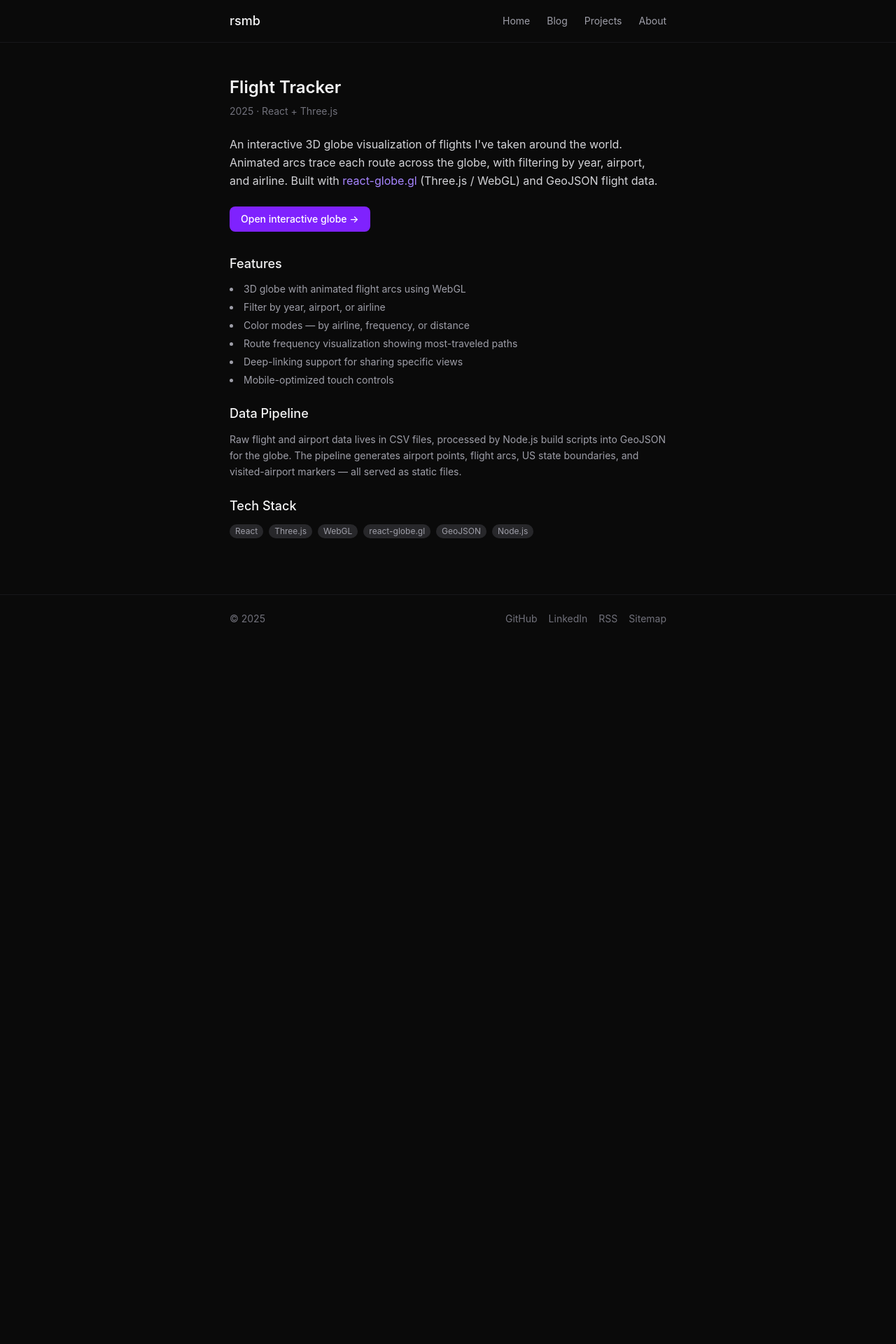
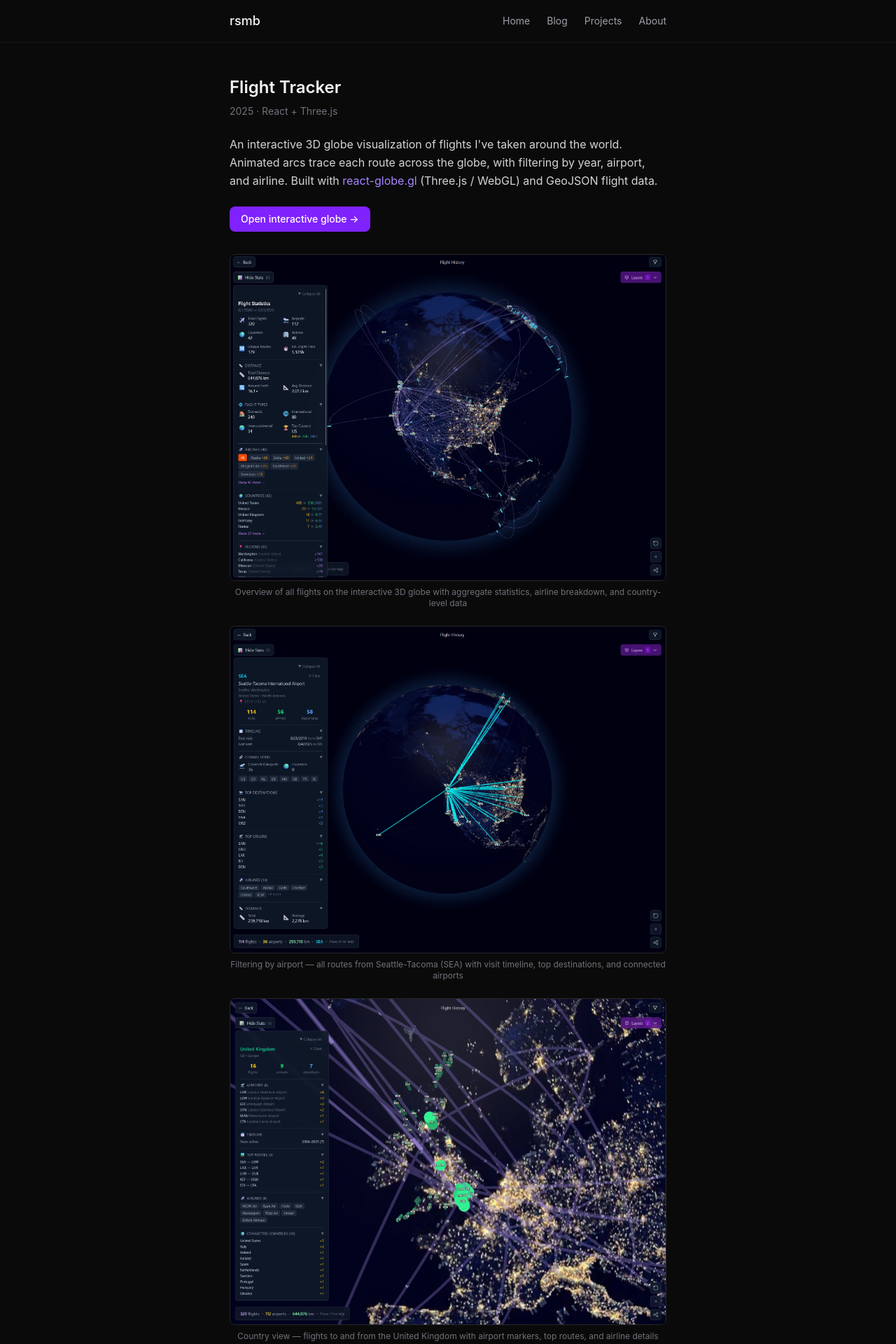
Before and after one commit to robert-bryson/rsmb.tv, a React (Vite) app: page /projects/flights in a window 1280 px wide. Shown: the top 1920 px of the page at 70% size. Before the commit the page ends 918 px from the top, so only its background shows below. Built offline with nearby package versions, Linux system fonts and the light colour scheme.

Commit message:
feat: add flight screenshots to Flight Tracker about page
Add the three existing flight images (globe overview, airport routes,
country view) with descriptive captions to the FlightTrackerAbout page,
displayed between the CTA button and the Features section.

```diff
--- a/src/pages/FlightTrackerAbout.tsx
+++ b/src/pages/FlightTrackerAbout.tsx
@@ -54,6 +54,48 @@ export default function FlightTrackerAbout() {
                 </Link>
             </div>
 
+            <div className="space-y-6 mb-8">
+                <figure>
+                    <img
+                        src="/images/flights/flight-globe.webp"
+                        alt="3D globe showing all flight routes with stats panel"
+                        className="rounded-lg border border-zinc-800"
+                        width={1852}
+                        height={1385}
+                        loading="eager"
+                    />
+                    <figcaption className="mt-2 text-xs text-zinc-500 text-center">
+                        Overview of all flights on the interactive 3D globe with aggregate statistics, airline breakdown, and country-level data
+                    </figcaption>
+                </figure>
+                <figure>
+                    <img
+                        src="/images/flights/flight-routes.webp"
+                        alt="Globe filtered to show routes from Seattle-Tacoma International Airport"
+                        className="rounded-lg border border-zinc-800"
+                        width={1853}
+                        height={1389}
+                        loading="lazy"
+                    />
+                    <figcaption className="mt-2 text-xs text-zinc-500 text-center">
+                        Filtering by airport — all routes from Seattle-Tacoma (SEA) with visit timeline, top destinations, and connected airports
+                    </figcaption>
+                </figure>
+                <figure>
+                    <img
+                        src="/images/flights/flight-stats.webp"
+                        alt="Globe zoomed into the United Kingdom showing airport markers and flight routes"
+                        className="rounded-lg border border-zinc-800"
+                        width={1860}
+                        height={1390}
+                        loading="lazy"
+                    />
+                    <figcaption className="mt-2 text-xs text-zinc-500 text-center">
+                        Country view — flights to and from the United Kingdom with airport markers, top routes, and airline details
+                    </figcaption>
+                </figure>
+            </div>
+
             <h2 className="text-lg font-medium text-zinc-100 mb-3">Features</h2>
             <ul className="space-y-1.5 text-zinc-400 text-sm mb-6 list-disc list-inside">
                 <li>3D globe with animated flight arcs using WebGL</li>
```
